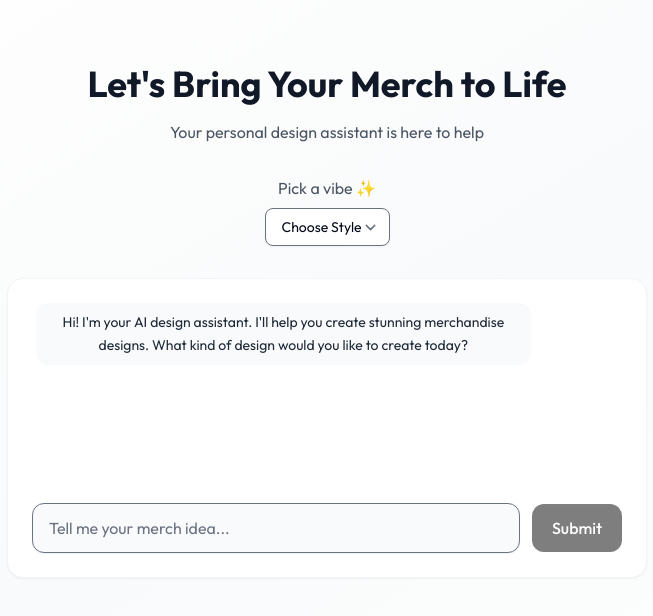
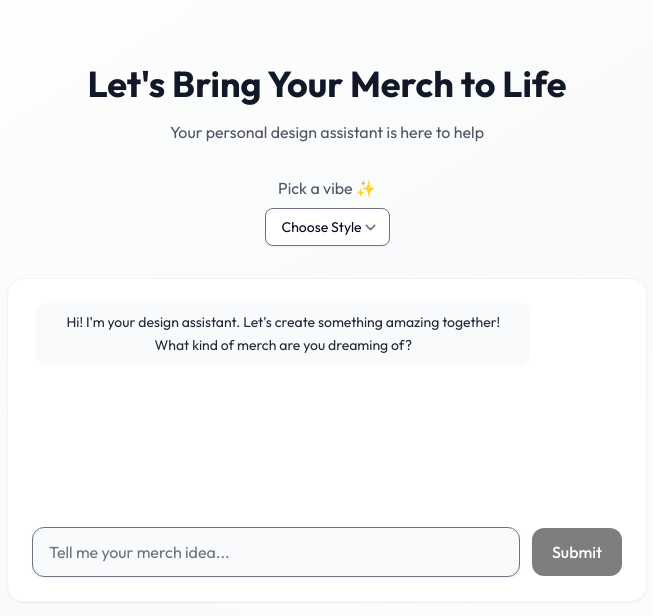
Before and after one commit to fanjoy123/fanjoy-assistant, a Next.js app: page / in a window 1280 px wide. Shown: the top 616 px of the page, without its empty margins (313-966 px from the left). Built offline with nearby package versions, Linux system fonts and the light colour scheme.

Commit message:
Update concept generation and display

```diff
--- a/src/app/api/chat/route.ts
+++ b/src/app/api/chat/route.ts
@@ -5,16 +5,27 @@ const openai = new OpenAI({
   apiKey: process.env.OPENAI_API_KEY
 })
 
+const styles = ['Minimal', 'Bold & Vibrant', 'Vintage', 'Modern']
+
 export async function POST(req: Request) {
   try {
     const { prompt } = await req.json()
 
-    const response = await openai.chat.completions.create({
+    const responses = await Promise.all(
+      styles.map(style =>
+        openai.chat.completions.create({
           model: "gpt-4-turbo-preview",
           messages: [
             {
               role: "system",
-          content: "You are a helpful design assistant specializing in merchandise design. Help users create beautiful and meaningful designs for their merchandise."
+              content: `You are a professional merchandise designer. Generate a ${style.toLowerCase()} merchandise concept in this exact format:
+
+1. [Catchy name for the design]
+2. [Brief, visual description of the design elements]
+3. [Target audience and intended vibe]
+4. [Color palette and typography suggestions]
+
+Keep each response concise but descriptive. Focus on visual elements that would work well on merchandise.`
             },
             {
               role: "user",
@@ -24,10 +35,16 @@ export async function POST(req: Request) {
           temperature: 0.7,
           max_tokens: 500
         })
+      )
+    )
 
-    return NextResponse.json({
-      content: response.choices[0]?.message?.content || "I'm sorry, I couldn't generate a response."
-    })
+    const concepts = responses.map((res, i) => ({
+      id: `concept-${i + 1}`,
+      style: styles[i],
+      content: res.choices[0]?.message?.content || "Failed to generate concept"
+    }))
+
+    return NextResponse.json({ concepts })
   } catch (error) {
     console.error('Error in chat API:', error)
     return NextResponse.json(
--- a/src/components/chat/ChatInterface.tsx
+++ b/src/components/chat/ChatInterface.tsx
@@ -12,17 +12,14 @@ export function ChatInterface() {
       {
         id: 'welcome-message',
         role: 'assistant',
-        content: "Hi! I'm your AI design assistant. I'll help you create stunning merchandise designs. What kind of design would you like to create today?"
+        content: "Hi! I'm your design assistant. Let's create something amazing together! What kind of merch are you dreaming of?"
       }
     ]
   })
 
   return (
-    <div className="relative flex h-full flex-col justify-between">
-      <div className="relative flex-1 overflow-hidden bg-white">
-        <ChatMessages messages={messages} />
-      </div>
-      <div className="relative">
+    <div className="space-y-6">
+      <ChatMessages messages={messages} isLoading={isLoading} />
       <ChatInput
         input={input}
         isLoading={isLoading}
@@ -30,6 +27,5 @@ export function ChatInterface() {
         handleSubmit={handleSubmit}
       />
     </div>
-    </div>
   )
 }
--- a/src/components/chat/ChatMessages.tsx
+++ b/src/components/chat/ChatMessages.tsx
@@ -7,16 +7,94 @@ import { cn } from '@/lib/utils'
 
 interface ChatMessagesProps {
   messages: Message[]
+  isLoading?: boolean
 }
 
-export function ChatMessages({ messages }: ChatMessagesProps) {
+interface ParsedConcept {
+  title: string
+  description: string
+  style: string
+  details: string
+}
+
+function parseConceptMessage(content: string): ParsedConcept | null {
+  try {
+    const [style, details] = content.split('Concept:\n\n')
+    const lines = details.split('\n')
+    const title = lines[0].replace('1. ', '').trim()
+    const description = lines[1].replace('2. ', '').trim()
+
+    return {
+      style: style.trim(),
+      title,
+      description,
+      details: lines.slice(2).join('\n')
+    }
+  } catch (e) {
+    return null
+  }
+}
+
+export function ChatMessages({ messages, isLoading }: ChatMessagesProps) {
   const messagesEndRef = useRef<HTMLDivElement>(null)
 
   useEffect(() => {
     messagesEndRef.current?.scrollIntoView({ behavior: 'smooth' })
   }, [messages])
 
+  // Get concepts from the last set of assistant messages after a user message
+  const lastUserIndex = [...messages].reverse().findIndex(m => m.role === 'user')
+  const conceptMessages = lastUserIndex >= 0
+    ? messages.slice(-(lastUserIndex)).filter(m => m.role === 'assistant')
+    : []
+
+  const concepts = conceptMessages
+    .map(m => parseConceptMessage(m.content))
+    .filter((c): c is ParsedConcept => c !== null)
+
   return (
+    <div className="space-y-6">
+      {isLoading ? (
+        <motion.div
+          initial={{ opacity: 0 }}
+          animate={{ opacity: 1 }}
+          className="bg-gray-50 rounded-xl p-8 text-center"
+        >
+          <div className="animate-spin w-8 h-8 border-2 border-black border-t-transparent rounded-full mx-auto mb-4" />
+          <p className="text-gray-600">Generating your concepts...</p>
+        </motion.div>
+      ) : concepts.length > 0 ? (
+        <div className="grid grid-cols-1 md:grid-cols-2 gap-6">
+          {concepts.map((concept, i) => (
+            <motion.div
+              key={i}
+              initial={{ opacity: 0, y: 20 }}
+              animate={{ opacity: 1, y: 0 }}
+              transition={{ delay: i * 0.1 }}
+              className="bg-white rounded-xl border border-gray-100 shadow-sm overflow-hidden"
+            >
+              <div className="bg-gray-100 h-64 rounded-t-xl" />
+              <div className="p-4 space-y-4">
+                <div>
+                  <h3 className="text-xl font-semibold text-gray-900">{concept.title}</h3>
+                  <p className="text-sm text-gray-500">{concept.style}</p>
+                </div>
+                <p className="text-sm text-gray-600 line-clamp-2">
+                  {concept.description}
+                </p>
+                <div className="flex gap-2">
+                  <button className="bg-black text-white px-4 py-2 rounded-lg text-sm font-medium hover:bg-gray-800 transition-colors">
+                    Download
+                  </button>
+                  <button className="border border-gray-200 px-4 py-2 rounded-lg text-sm font-medium hover:bg-gray-50 transition-colors">
+                    Refine
+                  </button>
+                </div>
+              </div>
+            </motion.div>
+          ))}
+        </div>
+      ) : (
         <div className="space-y-4 min-h-[200px] max-h-[400px] overflow-y-auto px-1">
           <AnimatePresence initial={false}>
             {messages.map((message) => (
@@ -46,5 +124,7 @@ export function ChatMessages({ messages }: ChatMessagesProps) {
           </AnimatePresence>
           <div ref={messagesEndRef} />
         </div>
+      )}
+    </div>
   )
 }
--- a/src/lib/hooks/useChat.ts
+++ b/src/lib/hooks/useChat.ts
@@ -4,6 +4,12 @@ import { generateAIResponse } from '@/lib/utils'
 
 interface UseChatOptions {
   initialMessages?: Message[]
+}
+
+interface Concept {
+  id: string
+  style: string
+  content: string
 }
 
 export function useChat({ initialMessages = [] }: UseChatOptions = {}) {
@@ -30,15 +36,31 @@ export function useChat({ initialMessages = [] }: UseChatOptions = {}) {
     setIsLoading(true)
 
     try {
-      const aiResponse = await generateAIResponse(input.trim())
+      const response = await fetch('/api/chat', {
+        method: 'POST',
+        headers: {
+          'Content-Type': 'application/json',
+        },
+        body: JSON.stringify({ prompt: input.trim() })
+      })
 
-      const assistantMessage: Message = {
-        id: String(Date.now() + 1),
-        role: 'assistant',
-        content: aiResponse
+      if (!response.ok) {
+        throw new Error('Failed to generate concepts')
       }
 
-      setMessages(prev => [...prev, assistantMessage])
+      const data = await response.json()
+
+      if (data.concepts) {
+        const conceptMessages: Message[] = data.concepts.map((concept: Concept) => ({
+          id: concept.id,
+          role: 'assistant',
+          content: `${concept.style} Concept:\n\n${concept.content}`
+        }))
+
+        setMessages(prev => [...prev, ...conceptMessages])
+      } else {
+        throw new Error('No concepts generated')
+      }
     } catch (error) {
       console.error('Error in chat:', error)
       const errorMessage: Message = {
```
Lines whose indentation alone changed are shown as unchanged.
